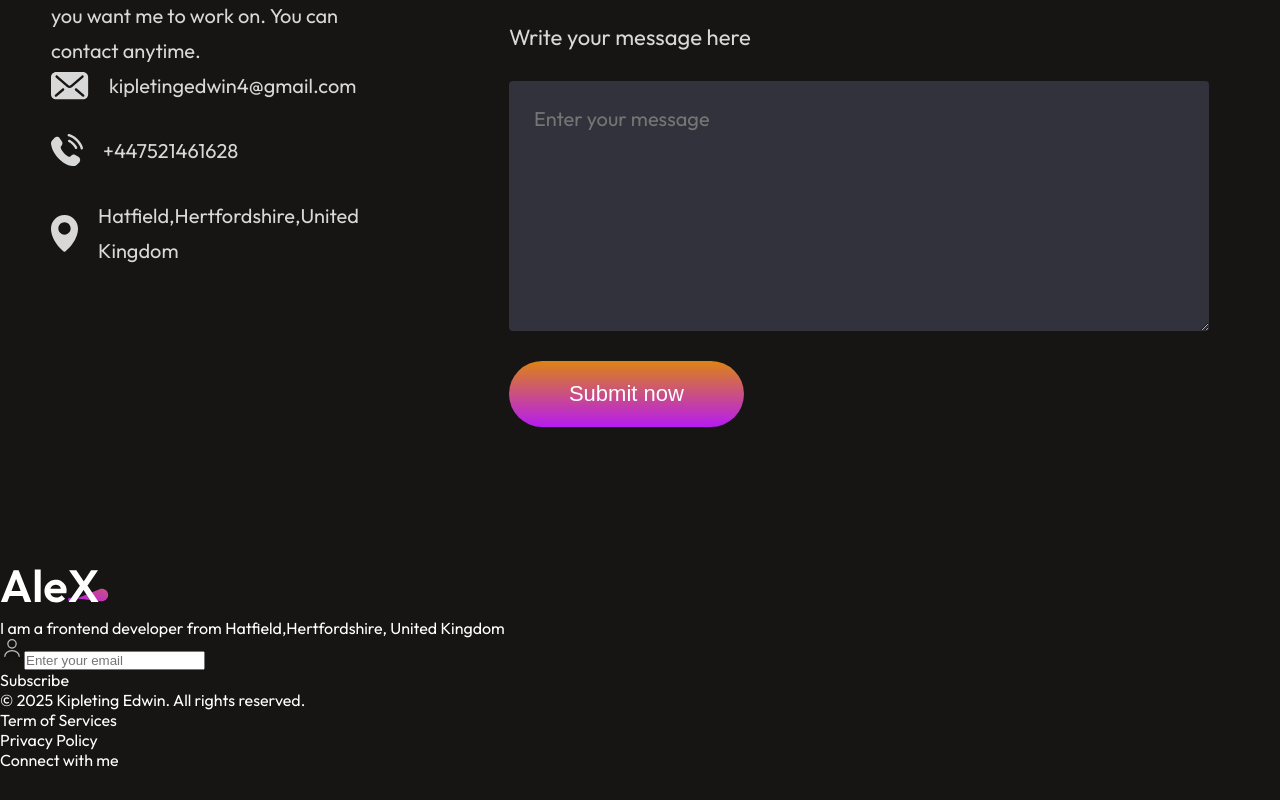
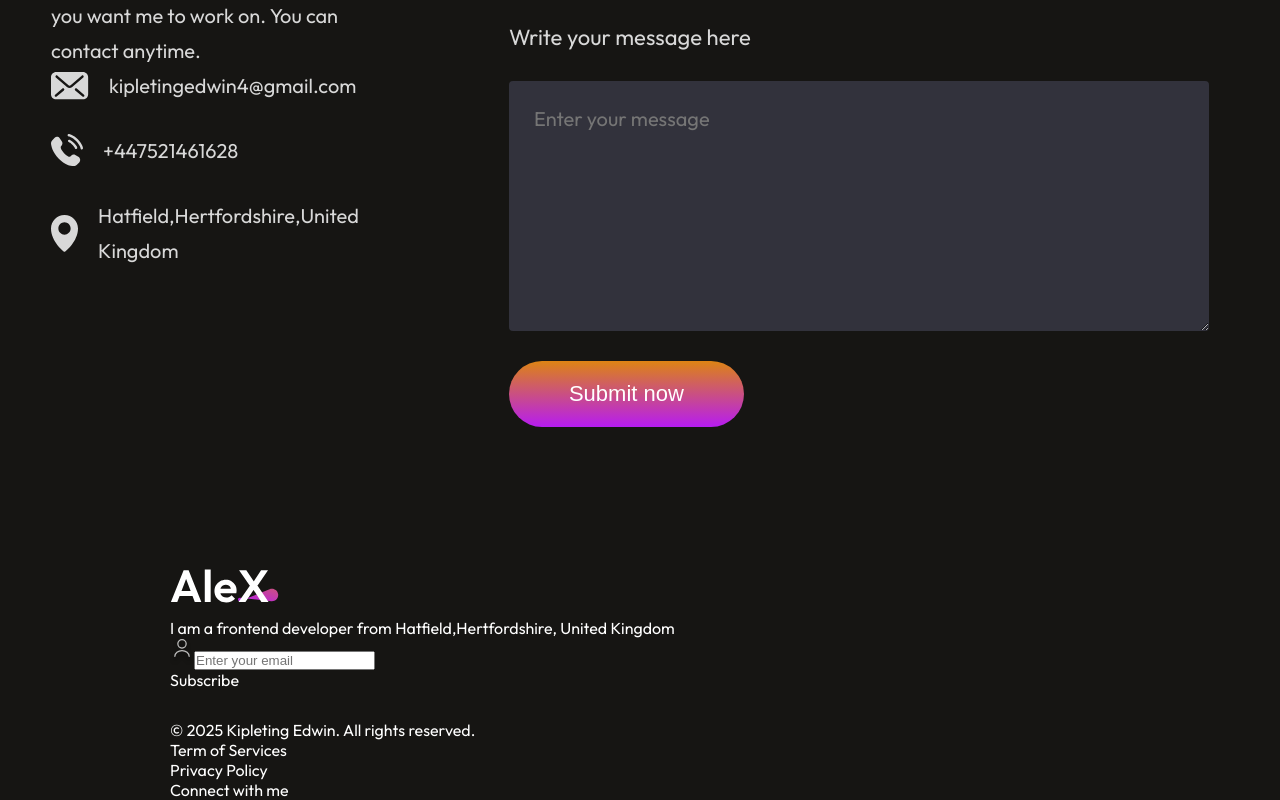
Before and after one commit to KipletingEdwin/kipleting-edwin-portfolio, a React (Vite) app: page / in a window 1280 px wide. Shown: the part 5896-6696 px from the top of the page. Before the commit the page ends 6666 px from the top, so only its background shows below. Built offline with nearby package versions, Linux system fonts and the light colour scheme.

Commit message:
style the footer container

```diff
--- a/src/Components/Footer/Footer.css
+++ b/src/Components/Footer/Footer.css
@@ -0,0 +1,6 @@
+.footer{
+    display: flex;
+    flex-direction: column;
+    margin: 50px 170px;
+    gap: 30px;
+}
```
